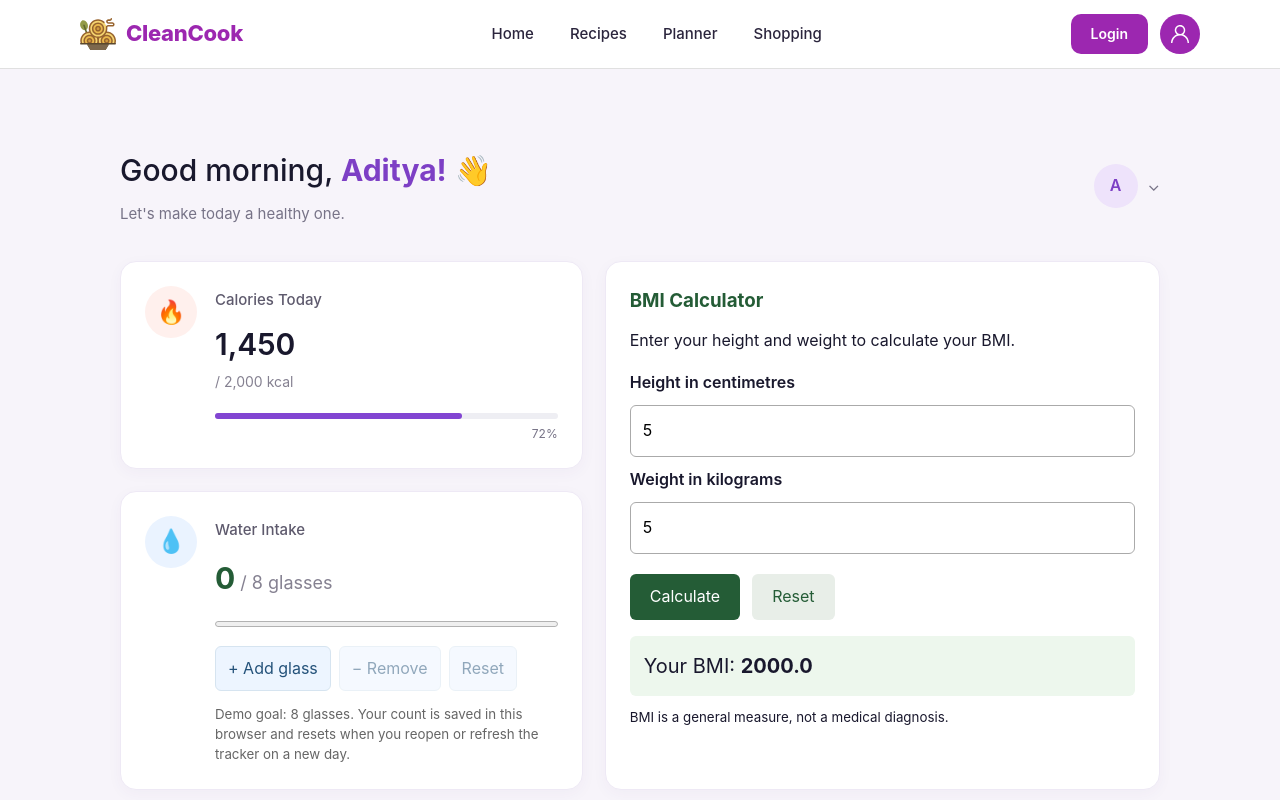
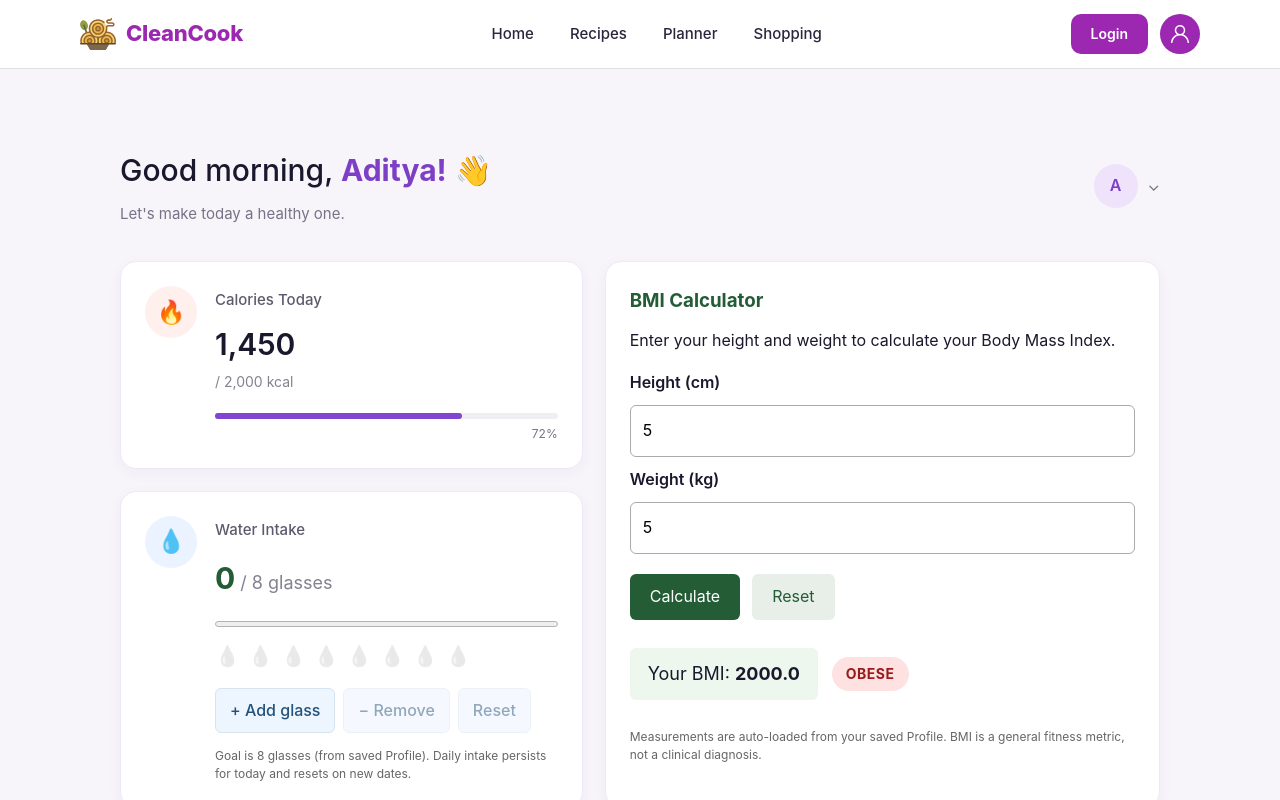
Before and after one commit to Vishal-Jadoun/CleanCook, a React (Vite) app: page /dashboard in a window 1280 px wide. Both pictures are taken after typing "5", "5" into the empty fields and a click on the button "Calculate". Shown: the top 800 px of the page. Built offline with nearby package versions, Linux system fonts and the light colour scheme.

Commit message:
feat(health): integrate BMI and daily water tracking

```diff
--- a/src/components/BMICalculator/BMICalculator.css
+++ b/src/components/BMICalculator/BMICalculator.css
@@ -63,9 +63,63 @@
   color: #245c36;
 }
 
+.bmi-error {
+  padding: 10px 14px;
+  background-color: #fee2e2;
+  color: #991b1b;
+  border: 1px solid #fecaca;
+  border-radius: 6px;
+}
+
+.bmi-result-wrapper {
+  display: flex;
+  align-items: center;
+  gap: 14px;
+  margin: 16px 0;
+  flex-wrap: wrap;
+}
+
 .bmi-result {
-  padding: 14px;
+  margin: 0;
+  padding: 12px 18px;
   background-color: #edf7ed;
   border-radius: 6px;
-  font-size: 20px;
+  font-size: 18px;
 }
+
+.bmi-category-badge {
+  padding: 6px 14px;
+  border-radius: 999px;
+  font-weight: 700;
+  font-size: 14px;
+  text-transform: uppercase;
+  letter-spacing: 0.5px;
+}
+
+.category-underweight {
+  background-color: #fef3c7;
+  color: #92400e;
+}
+
+.category-normal {
+  background-color: #dcfce7;
+  color: #166534;
+}
+
+.category-overweight {
+  background-color: #ffedd5;
+  color: #9a3412;
+}
+
+.category-obese {
+  background-color: #fee2e2;
+  color: #991b1b;
+}
+
+.bmi-disclaimer {
+  display: block;
+  margin-top: 14px;
+  color: #666;
+  font-size: 12px;
+  line-height: 1.5;
+}
--- a/src/components/BMICalculator/BMICalculator.jsx
+++ b/src/components/BMICalculator/BMICalculator.jsx
@@ -1,11 +1,50 @@
-import { useState } from "react";
+import { useState, useEffect } from "react";
 import "./BMICalculator.css";
 
-function BMICalculator() {
-  const [height, setHeight] = useState("");
-  const [weight, setWeight] = useState("");
+function loadSavedMeasurements() {
+  try {
+    const saved = localStorage.getItem("cleancook-profile");
+    if (!saved) {
+      return { height: "", weight: "" };
+    }
+    const profile = JSON.parse(saved);
+    return {
+      height: profile?.height ? String(profile.height) : "",
+      weight: profile?.weight ? String(profile.weight) : "",
+    };
+  } catch {
+    return { height: "", weight: "" };
+  }
+}
+
+function getBmiCategory(value) {
+  const val = Number(value);
+  if (!Number.isFinite(val) || val <= 0) return null;
+  if (val < 18.5) return { label: "Underweight", className: "category-underweight" };
+  if (val < 25) return { label: "Normal", className: "category-normal" };
+  if (val < 30) return { label: "Overweight", className: "category-overweight" };
+  return { label: "Obese", className: "category-obese" };
+}
+
+function BMICalculator({ initialHeight, initialWeight }) {
+  const [savedMeasurements, setSavedMeasurements] = useState(loadSavedMeasurements);
+  const [height, setHeight] = useState(initialHeight ? String(initialHeight) : savedMeasurements.height);
+  const [weight, setWeight] = useState(initialWeight ? String(initialWeight) : savedMeasurements.weight);
   const [bmi, setBmi] = useState("");
   const [error, setError] = useState("");
+
+  useEffect(() => {
+    function handleStorage(e) {
+      if (e.key === "cleancook-profile") {
+        const refreshed = loadSavedMeasurements();
+        setSavedMeasurements(refreshed);
+        if (!height) setHeight(refreshed.height);
+        if (!weight) setWeight(refreshed.weight);
+      }
+    }
+    window.addEventListener("storage", handleStorage);
+    return () => window.removeEventListener("storage", handleStorage);
+  }, [height, weight]);
 
   function calculateBmi(event) {
     event.preventDefault();
@@ -27,9 +66,8 @@ function BMICalculator() {
     // Convert centimetres into metres.
     const heightInMetres = heightNumber / 100;
 
-    // BMI = weight in kg / height in metres squared.
-    const result =
-      weightNumber / (heightInMetres * heightInMetres);
+    // BMI = weight in kg / (height in metres)^2
+    const result = weightNumber / (heightInMetres * heightInMetres);
 
     setBmi(result.toFixed(1));
     setError("");
@@ -42,19 +80,21 @@ function BMICalculator() {
     setError("");
   }
 
+  const category = bmi ? getBmiCategory(bmi) : null;
+
   return (
     <div className="bmi-calculator">
       <h3>BMI Calculator</h3>
-      <p>Enter your height and weight to calculate your BMI.</p>
+      <p>Enter your height and weight to calculate your Body Mass Index.</p>
 
       <form onSubmit={calculateBmi}>
-        <label htmlFor="bmi-height">Height in centimetres</label>
+        <label htmlFor="bmi-height">Height (cm)</label>
         <input
           id="bmi-height"
           type="number"
           min="1"
           step="any"
-          placeholder="Example: 170"
+          placeholder="Example: 175"
           value={height}
           onChange={(event) => {
             setHeight(event.target.value);
@@ -64,7 +104,7 @@ function BMICalculator() {
           required
         />
 
-        <label htmlFor="bmi-weight">Weight in kilograms</label>
+        <label htmlFor="bmi-weight">Weight (kg)</label>
         <input
           id="bmi-weight"
           type="number"
@@ -93,15 +133,24 @@ function BMICalculator() {
         </div>
       </form>
 
-      {error && <p role="alert">{error}</p>}
+      {error && <p role="alert" className="bmi-error">{error}</p>}
 
       {bmi && (
-        <p className="bmi-result" role="status">
-          Your BMI: <strong>{bmi}</strong>
-        </p>
+        <div className="bmi-result-wrapper" role="status">
+          <p className="bmi-result">
+            Your BMI: <strong>{bmi}</strong>
+          </p>
+          {category && (
+            <span className={`bmi-category-badge ${category.className}`}>
+              {category.label}
+            </span>
+          )}
+        </div>
       )}
 
-      <small>BMI is a general measure, not a medical diagnosis.</small>
+      <small className="bmi-disclaimer">
+        Measurements are auto-loaded from your saved Profile. BMI is a general fitness metric, not a clinical diagnosis.
+      </small>
     </div>
   );
 }
--- a/src/components/WaterTracker/WaterTracker.css
+++ b/src/components/WaterTracker/WaterTracker.css
@@ -12,8 +12,45 @@
   display: block;
   width: 100%;
   height: 12px;
-  margin: 16px 0;
+  margin: 16px 0 10px;
   accent-color: #347ce4;
+}
+
+.water-drops-row {
+  display: flex;
+  flex-wrap: wrap;
+  gap: 8px;
+  margin: 10px 0 16px;
+}
+
+.water-drop-icon {
+  font-size: 20px;
+  cursor: pointer;
+  transition: transform 0.15s ease, opacity 0.15s ease;
+  user-select: none;
+  display: inline-flex;
+  align-items: center;
+  justify-content: center;
+  border-radius: 4px;
+}
+
+.water-drop-icon:hover {
+  transform: scale(1.25);
+}
+
+.water-drop-icon:focus-visible {
+  outline: 2px solid #347ce4;
+  outline-offset: 2px;
+}
+
+.water-drop-icon.drop-empty {
+  opacity: 0.25;
+  filter: grayscale(100%);
+}
+
+.water-drop-icon.drop-filled {
+  opacity: 1;
+  filter: none;
 }
 
 .water-actions {
@@ -23,13 +60,15 @@
 }
 
 .water-actions button {
-  padding: 9px 12px;
+  padding: 9px 14px;
   border: 1px solid #d6e4f0;
   border-radius: 6px;
   background-color: #edf5ff;
   color: #24527a;
   font: inherit;
+  font-weight: 500;
   cursor: pointer;
+  transition: background-color 0.15s;
 }
 
 .water-actions button:hover:not(:disabled) {
@@ -56,5 +95,6 @@
   display: block;
   margin-top: 14px;
   color: #666;
+  font-size: 12px;
   line-height: 1.5;
 }
--- a/src/components/WaterTracker/WaterTracker.jsx
+++ b/src/components/WaterTracker/WaterTracker.jsx
@@ -8,13 +8,11 @@ function getToday() {
 function loadWaterCount() {
   try {
     const saved = localStorage.getItem("cleancook-water");
-
     if (saved === null) {
       return 0;
     }
 
     const data = JSON.parse(saved);
-
     if (
       data !== null &&
       data.date === getToday() &&
@@ -30,9 +28,42 @@ function loadWaterCount() {
   }
 }
 
-function WaterTracker() {
+function loadSavedWaterGoal() {
+  try {
+    const saved = localStorage.getItem("cleancook-profile");
+    if (!saved) return 8;
+
+    const profile = JSON.parse(saved);
+    const savedGoal = Number(profile?.waterGoal);
+
+    if (Number.isFinite(savedGoal) && savedGoal > 0) {
+      return Math.round(savedGoal);
+    }
+    return 8;
+  } catch {
+    return 8;
+  }
+}
+
+function WaterTracker({ goal: goalProp }) {
   const [glasses, setGlasses] = useState(loadWaterCount);
+  const [savedGoal, setSavedGoal] = useState(loadSavedWaterGoal);
   const [storageError, setStorageError] = useState("");
+
+  const goal =
+    Number.isFinite(Number(goalProp)) && Number(goalProp) > 0
+      ? Math.round(Number(goalProp))
+      : savedGoal;
+
+  useEffect(() => {
+    function handleStorage(e) {
+      if (e.key === "cleancook-profile") {
+        setSavedGoal(loadSavedWaterGoal());
+      }
+    }
+    window.addEventListener("storage", handleStorage);
+    return () => window.removeEventListener("storage", handleStorage);
+  }, []);
 
   useEffect(() => {
     try {
@@ -48,8 +79,6 @@ function WaterTracker() {
     }
   }, [glasses]);
 
-  // Example goal for the project demo.
-  const goal = 8;
   const progress = Math.min((glasses / goal) * 100, 100);
 
   function addGlass() {
@@ -84,8 +113,29 @@ function WaterTracker() {
           aria-label="Progress towards water goal"
         />
 
+        <div className="water-drops-row" aria-label="Visual water intake indicator">
+          {Array.from({ length: Math.min(goal, 16) }, (_, i) => (
+            <span
+              key={i}
+              className={`water-drop-icon ${i < glasses ? "drop-filled" : "drop-empty"}`}
+              onClick={() => setGlasses(i + 1)}
+              title={`Set to ${i + 1} glasses`}
+              role="button"
+              tabIndex={0}
+              onKeyDown={(e) => {
+                if (e.key === "Enter" || e.key === " ") {
+                  setGlasses(i + 1);
+                }
+              }}
+              aria-label={`Glass ${i + 1} of ${goal}`}
+            >
+              💧
+            </span>
+          ))}
+        </div>
+
         <div className="water-actions">
-          <button type="button" onClick={addGlass}>
+          <button type="button" onClick={addGlass} aria-label="Add one glass">
             + Add glass
           </button>
 
@@ -93,6 +143,7 @@ function WaterTracker() {
             type="button"
             onClick={removeGlass}
             disabled={glasses === 0}
+            aria-label="Remove one glass"
           >
             − Remove
           </button>
@@ -101,20 +152,20 @@ function WaterTracker() {
             type="button"
             onClick={resetWater}
             disabled={glasses === 0}
+            aria-label="Reset water count"
           >
             Reset
           </button>
         </div>
 
         {glasses >= goal && (
-          <p className="water-goal-message">
-            You reached your demo goal!
+          <p className="water-goal-message" role="status">
+            🎉 You reached your daily hydration goal!
           </p>
         )}
 
         <small className="water-note">
-          Demo goal: 8 glasses. Your count is saved in this browser and
-          resets when you reopen or refresh the tracker on a new day.
+          Goal is {goal} glasses (from saved Profile). Daily intake persists for today and resets on new dates.
         </small>
 
         {storageError && <p role="status">{storageError}</p>}
```
